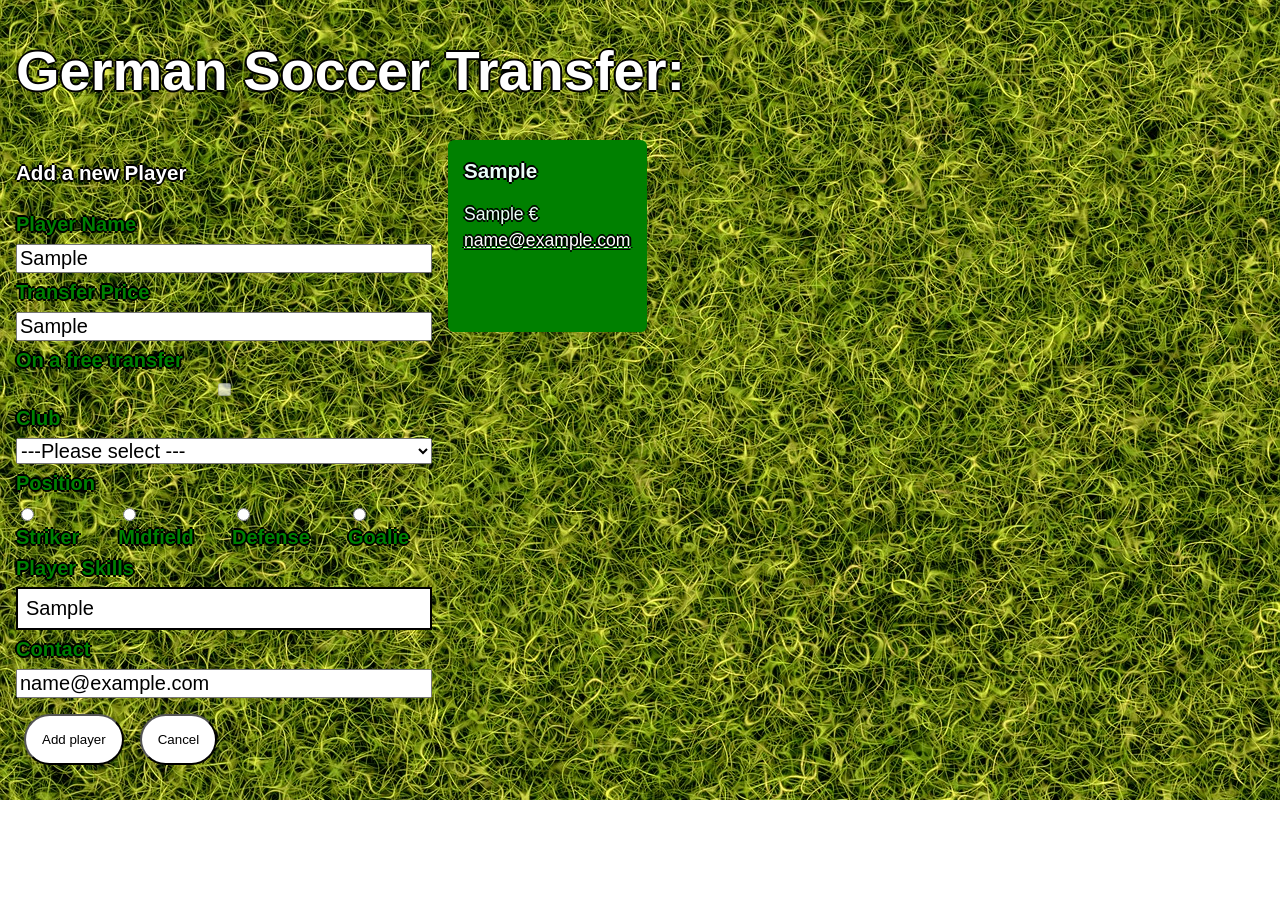
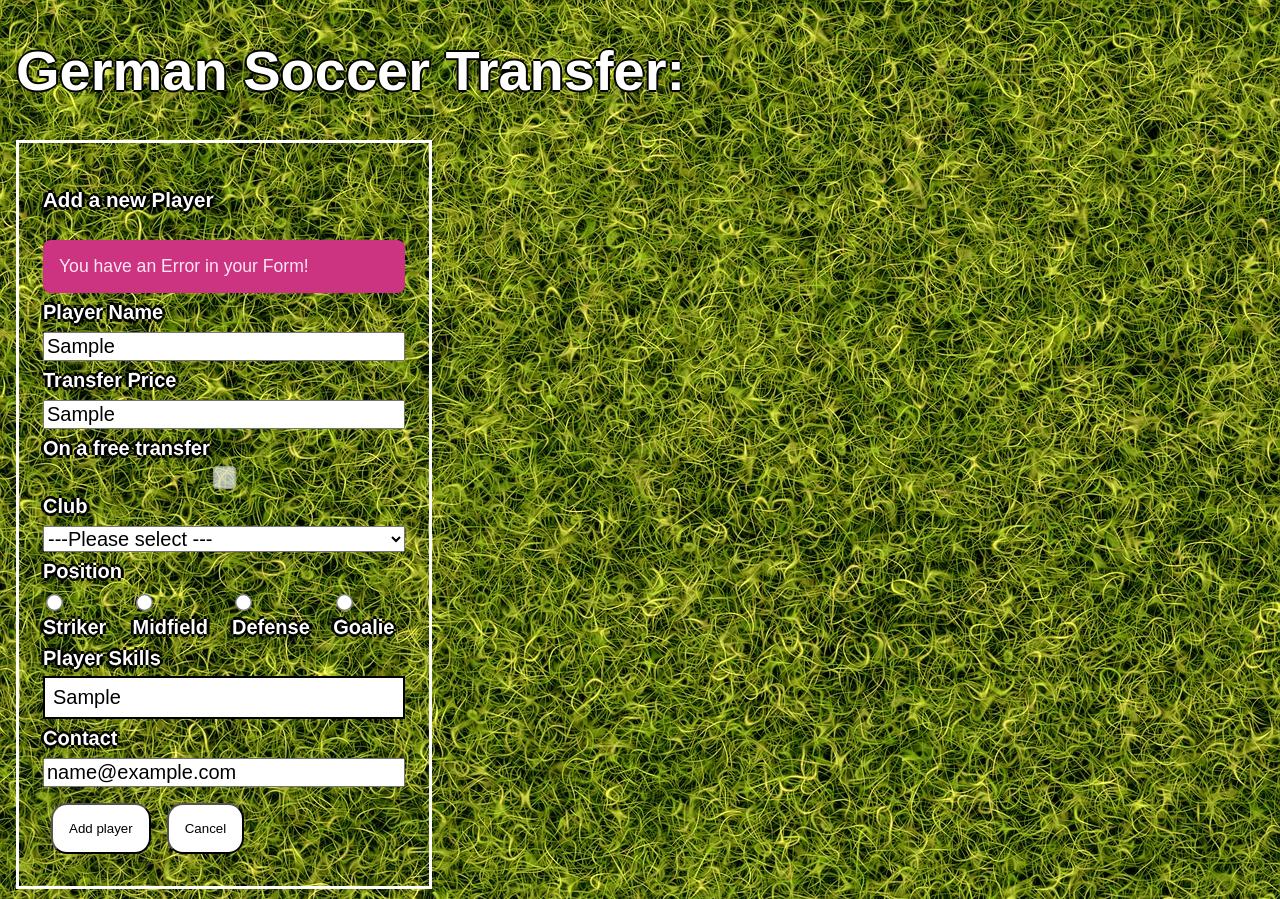
Before and after one commit to bejanaf/soccer-formular, a React (Create React App) app: page / in a window 1280 px wide. Both pictures are taken after typing "Sample", "Sample", "Sample", "name@example.com" into the empty fields and a click on the button "Add player". Before the commit the page ends 800 px from the top, so only its background shows below. Built offline with nearby package versions, Linux system fonts and the light colour scheme.

Commit message:
styled app.js

```diff
--- a/src/App.js
+++ b/src/App.js
@@ -27,11 +27,11 @@ function App() {
 }
 const Grid = styled.div`
   display: grid;
-  grid-template-columns: 1 fr;
   gap: 1rem;
   @media (min-width: 576px) {
     grid-template-columns: 1fr 2fr;
   }
+  grid-template-columns: 1 fr;
 `;
 const Players = styled.div`
   display: flex;
--- a/src/GlobalStyle.js
+++ b/src/GlobalStyle.js
@@ -1,6 +1,4 @@
 import { createGlobalStyle } from 'styled-components';
-import SoccerBackground from './image/soccer.jpg';
-import Soccerhall from './image/soccerhall.jpg';
 import Race from './image/race.jpg';
 
 export default createGlobalStyle`
@@ -18,6 +16,5 @@ body {
     font-family: sans-serif;
     font-size: 1.1rem;
     color: white;
-    text-shadow: -2px 0 black, 0 2px black, 2px 0 black, 0 -2px black;
 }
 `;
--- a/src/PlayerCard.js
+++ b/src/PlayerCard.js
@@ -18,21 +18,23 @@ export default function PlayerCard({ player }) {
   );
 }
 const Card = styled.article`
-  //background: hsl(160, 60%, 50%);
-  background: green;
-  border-radius: 0.4rem;
-  color: hsl(160, 96%, 96%);
-  padding: 1.2rem 1rem;
+  background: white;
+  color: green;
   height: 12rem;
   min-width: calc(100% - 2rem) / 3;
+  padding: 1.2rem 1rem;
+  text-shadow: 0;
+
   h3 {
     margin-top: 0;
   }
   p {
     margin: 0.3rem 0;
+    text-shadow: 0;
   }
   a {
     //color: hsl(160, 10%, 20%);
-    color: white;
+    color: green;
+    text-shadow: 0;
   }
 `;
--- a/src/PlayerForm.js
+++ b/src/PlayerForm.js
@@ -1,6 +1,7 @@
 import styled from 'styled-components/macro';
 import { useState } from 'react';
 import Tags from './Tag';
+import validatePlayer from './lib/Validation';
 //import Soccerfieldimg from '../src/images/soccerfield.png';
 export default function PlayerForm({ onAddPlayer }) {
   const initialPlayerState = {
@@ -14,6 +15,9 @@ export default function PlayerForm({ onAddPlayer }) {
     skills: [],
   };
   const [player, setPlayer] = useState(initialPlayerState);
+  const [isError, setIsError] = useState(false);
+
+  // Oberhalb die Validierung
 
   function updatePlayer(event) {
     const fieldName = event.target.name;
@@ -24,9 +28,17 @@ export default function PlayerForm({ onAddPlayer }) {
     }
     setPlayer({ ...player, [fieldName]: fieldValue }); // property (key) dynamisch erzeugt, deshalb []
   }
+
   function handleFormSubmit(event) {
     event.preventDefault();
-    onAddPlayer(player);
+
+    if (validatePlayer(player)) {
+      onAddPlayer(player);
+      setPlayer(initialPlayerState);
+      setIsError(false);
+    } else {
+      setIsError(true);
+    }
   }
 
   function updateSkills(skillToUpdate) {
@@ -46,6 +58,7 @@ export default function PlayerForm({ onAddPlayer }) {
   return (
     <Form onSubmit={handleFormSubmit}>
       <h3>Add a new Player</h3>
+      {isError && <ErrorBox>You have an Error in your Form!</ErrorBox>}
       <label>Player Name</label>
       <input
         type="text"
@@ -149,21 +162,32 @@ export default function PlayerForm({ onAddPlayer }) {
   );
 }
 const Form = styled.form`
+  border: 3px white solid;
   display: grid;
   gap: 0.5rem;
   margin: 0 auto;
+  margin-bottom: 0.6rem;
+  padding: 1.5rem;
+
+  h3 {
+    text-shadow: -3px 0 black, 0 3px black, 3px 0 black, 0 -3px black;
+  }
+
   label {
+    font-size: 20px;
     font-weight: bold;
-    font-size: 20px;
-    color: green;
+    text-shadow: -3px 0 black, 0 3px black, 3px 0 black, 0 -3px black;
   }
   input,
   select {
     font-size: 1.25rem;
   }
-  input[type='checkbox'],
+  input[type='checkbox'] {
+    transform: scale(1.8);
+  }
   input[type='radio'] {
-    transform: scale() (1.4);
+    transform: scale(1.3);
+    margin-bottom: 0.4rem;
   }
 `;
 const Position = styled.section`
@@ -176,8 +200,15 @@ const Buttons = styled.section`
   padding: 0.5rem;
 `;
 const Button = styled.button`
+  background: white;
+  border-radius: 1rem;
+  cursor: pointer;
   padding: 1rem;
-  border-radius: 5rem;
-  background: white;
-  cursor: pointer;
 `;
+
+const ErrorBox = styled.div`
+  background: hsl(330, 60%, 50%);
+  color: hsl(330, 95%, 95%);
+  padding: 1rem;
+  border-radius: 0.5rem;
+`;
--- a/src/Tag.js
+++ b/src/Tag.js
@@ -43,8 +43,8 @@ export default function Tags({ tags, onUpdateTags, toDelete }) {
 
 const Tag = styled.section`
   display: grid;
+  font-family: sans-serif;
   gap: 0.4rem;
-  font-family: sans-serif;
 
   input {
     border: none;
@@ -55,15 +55,15 @@ const Tag = styled.section`
 `;
 
 const TagCloud = styled.div`
+  border: 2px solid black;
   display: flex;
-  border: 2px solid black;
 
   span {
+    background: limegreen;
+    border-radius: 0.3rem;
+    color: ivory;
     display: flex;
-    background: deepskyblue;
-    color: ivory;
+    margin: 0.1rem;
     padding: 0.3rem;
-    border-radius: 0.3rem;
-    margin: 0.1rem;
   }
 `;
--- /dev/null
+++ b/src/lib/Validation.js
@@ -0,0 +1,12 @@
+const validateName = (player) => player.length >= 2;
+const validateEmail = (email) => email.includes('@');
+const validatePrice = (price, free_transfer) =>
+  (parseFloat(price) > 0 && !free_transfer) || free_transfer;
+
+export default function validatePlayer(player) {
+  return (
+    validateName(player.name) &&
+    validateEmail(player.email) &&
+    validatePrice(player.price, player.free_transfer)
+  );
+}
```
